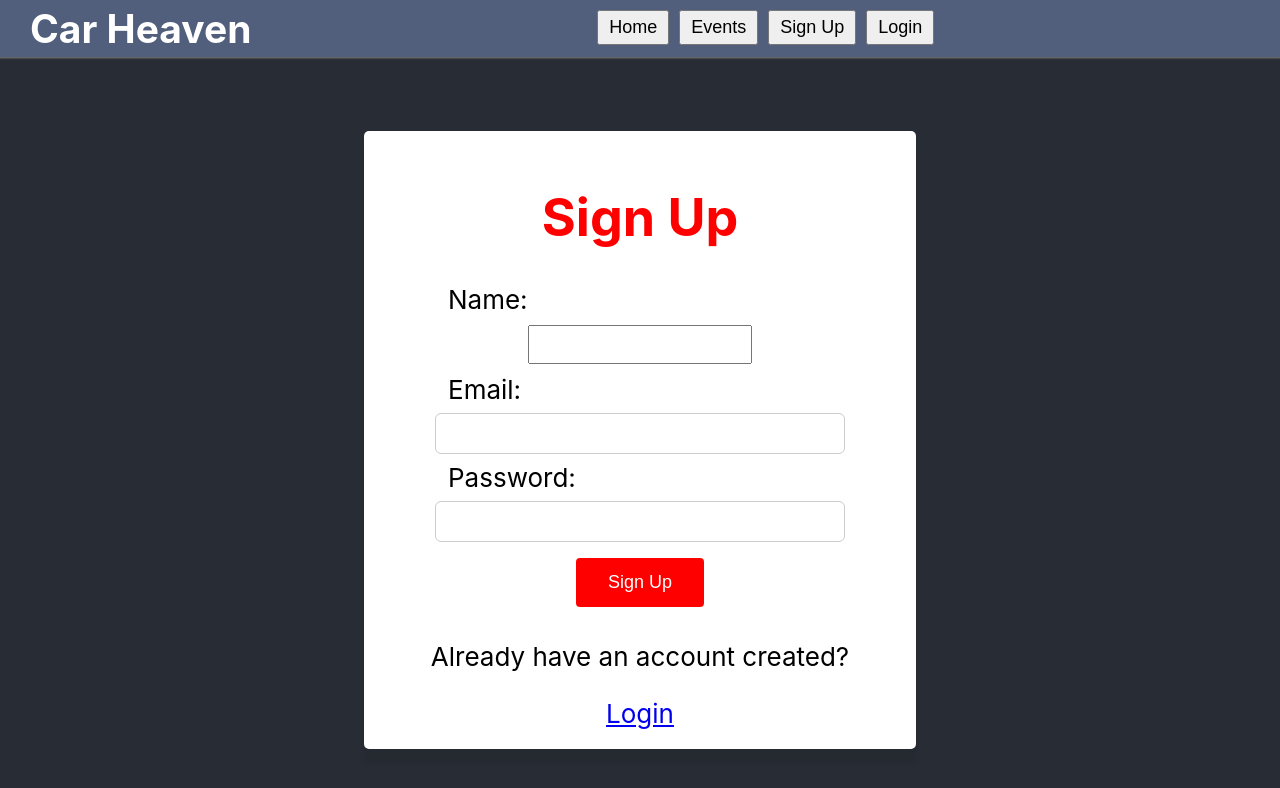
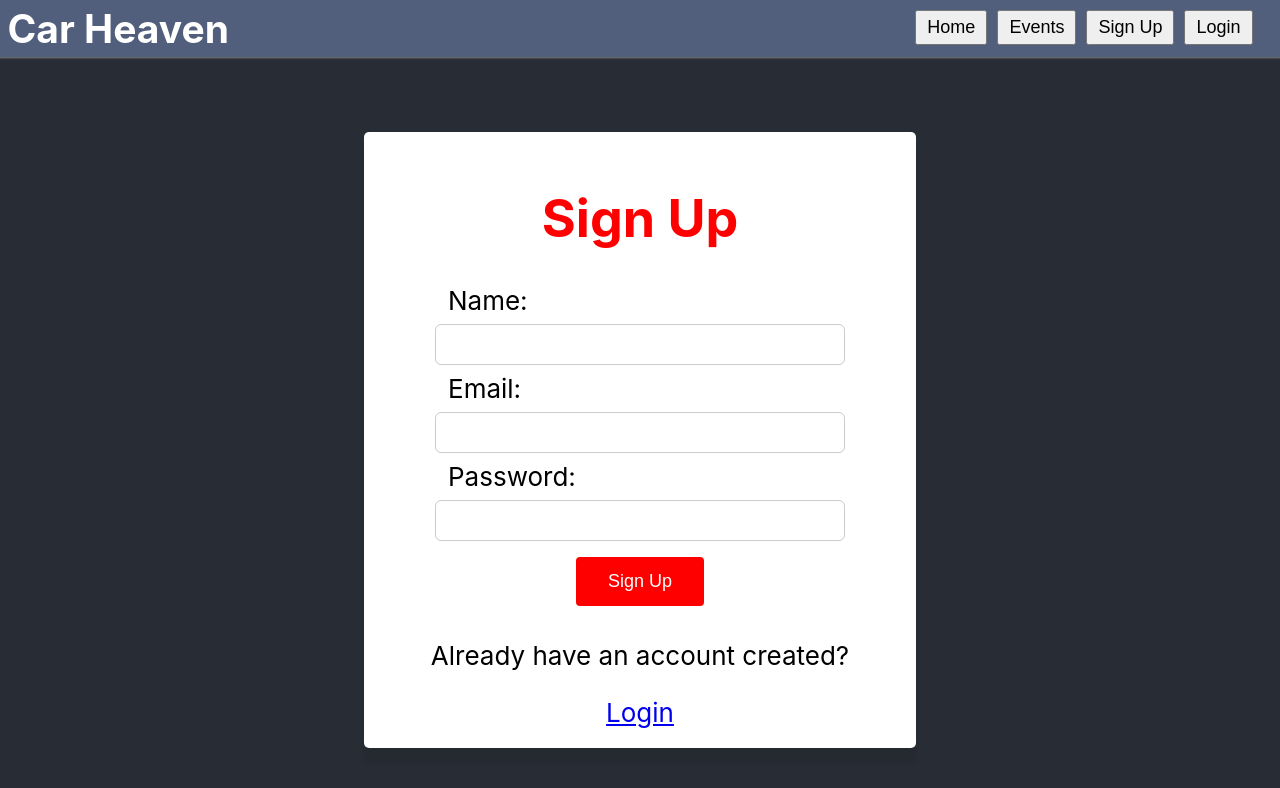
Before and after one commit to danialraja1600/carheaven-frontend, a React (Create React App) app in the folder carheaven-client/: page /signup in a window 1280 px wide. Shown: the top 788 px of the page. Built offline with nearby package versions, Linux system fonts and the light colour scheme.

Commit message:
adjusted padding and text-align for better design

```diff
--- a/carheaven-client/src/index.css
+++ b/carheaven-client/src/index.css
@@ -43,6 +43,8 @@ nav {
   position: fixed;
   top: 0;
   width: 100%;
+  text-align: right;
+  padding-right: 50px;
 }
 
 nav h1
@@ -94,7 +96,7 @@ form {
 }
 
 .LoginPage input[type=email], .LoginPage input[type=password],
-.SignUpPage input[type=name], .SignUpPage input[type=email], .SignUpPage input[type=password]{
+.SignUpPage input[type=email], .SignUpPage input[type=password], .SignUpPage input[type=text]{
   width: 80%;
   padding: 12px 20px;
   margin: 8px 0;
```
